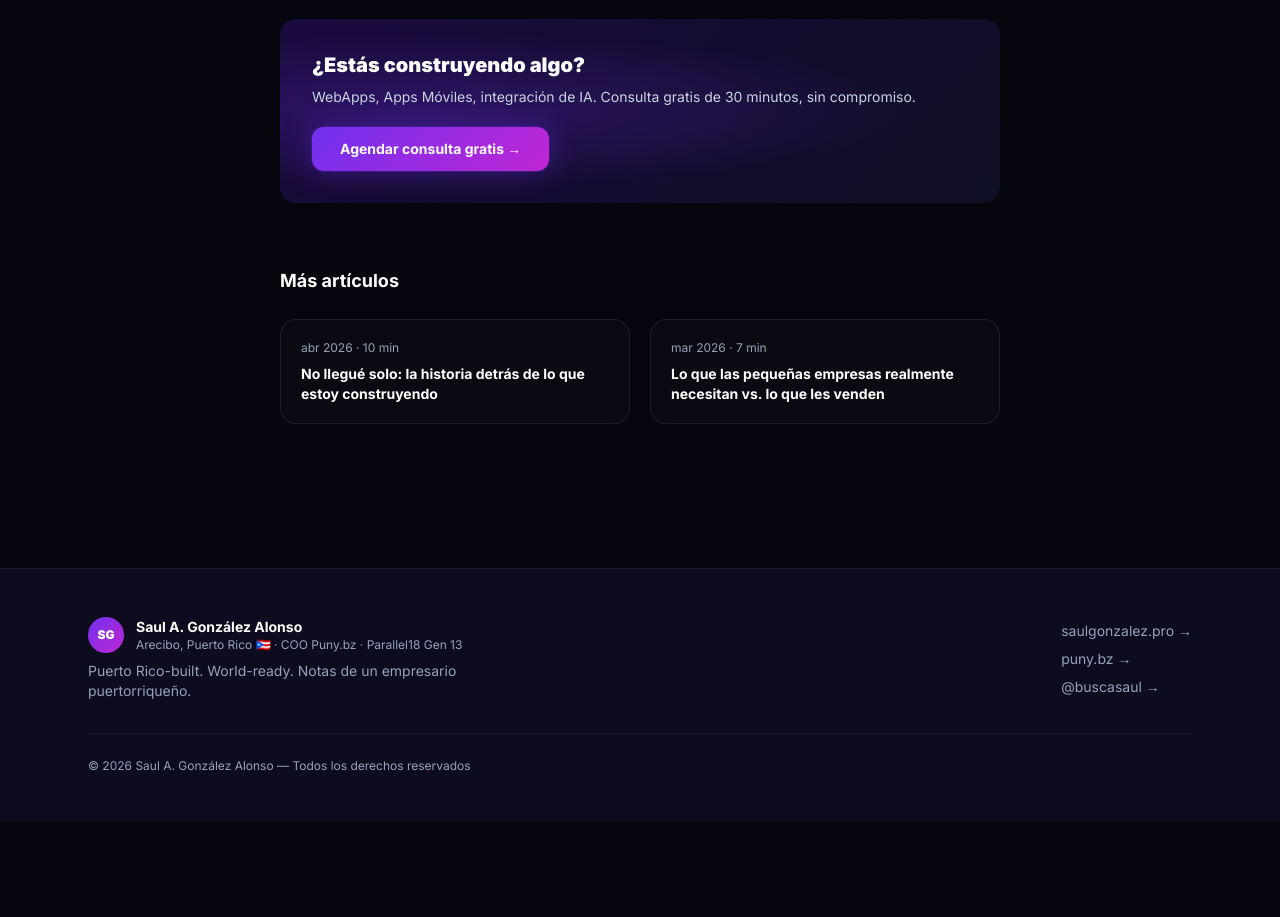
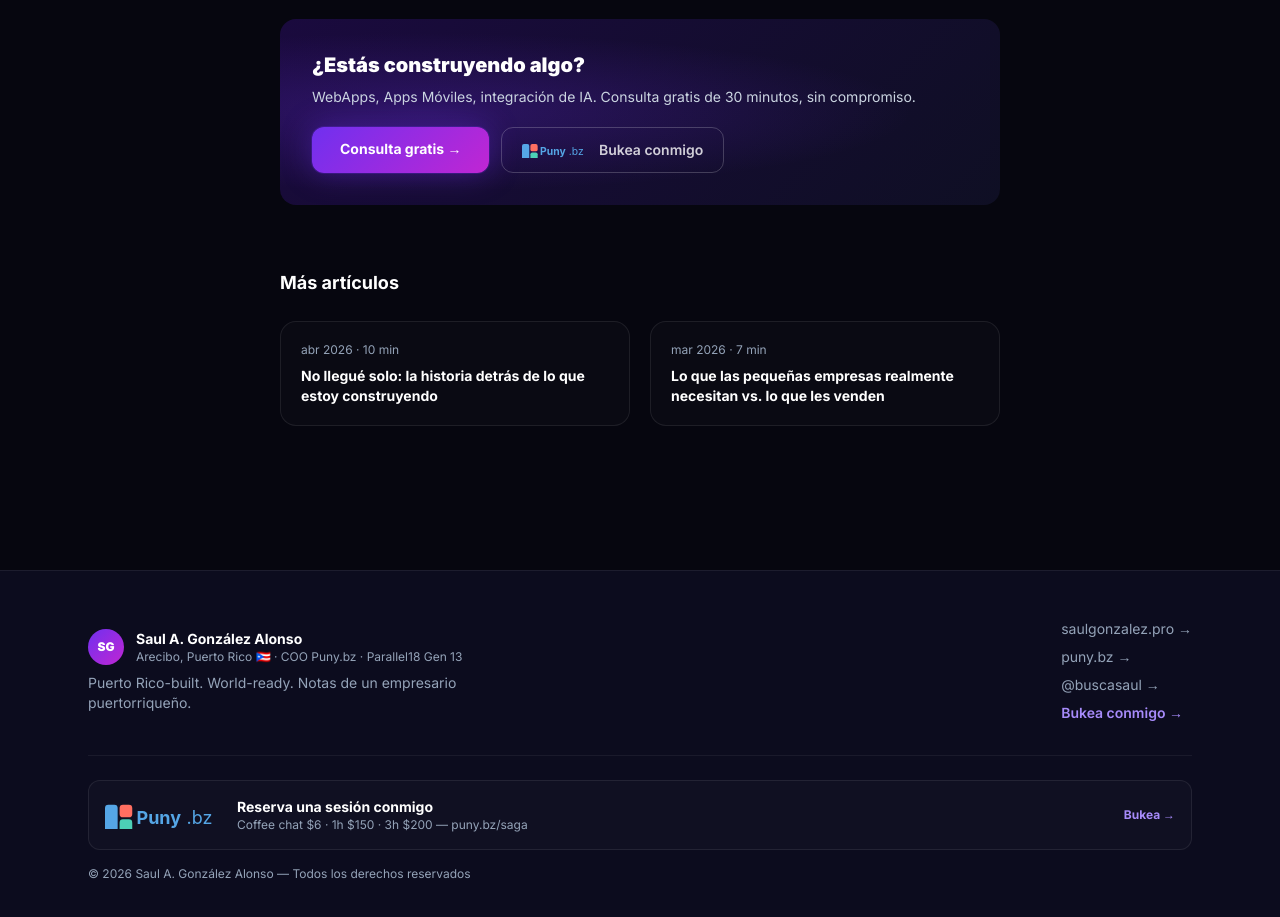
Before and after one commit to Saul-Punybz/saulgonzalez-blog, a Next.js app: page /construyendo-sobre-el-hype in a window 1280 px wide. Shown: the part 5900-6817 px from the top of the page. Before the commit the page ends 6722 px from the top, so only its background shows below. Built offline with nearby package versions, Linux system fonts and the light colour scheme.

Commit message:
Add Puny.bz saga: footer card, post CTA, nav link + logo

```diff
--- a/app/[slug]/page.tsx
+++ b/app/[slug]/page.tsx
@@ -184,10 +184,17 @@ export default function PostPage({ params }: { params: { slug: string } }) {
           <div className="relative px-8 py-8">
             <p className="text-white font-black text-xl mb-2">¿Estás construyendo algo?</p>
             <p className="text-slate-300 text-sm mb-5">WebApps, Apps Móviles, integración de IA. Consulta gratis de 30 minutos, sin compromiso.</p>
-            <a href="https://saulgonzalez.pro/#quiz"
-              className="inline-block btn-gradient btn-glow text-white font-bold px-7 py-3 rounded-xl text-sm">
-              Agendar consulta gratis →
-            </a>
+            <div className="flex flex-wrap gap-3">
+              <a href="https://saulgonzalez.pro/#quiz"
+                className="inline-block btn-gradient btn-glow text-white font-bold px-7 py-3 rounded-xl text-sm">
+                Consulta gratis →
+              </a>
+              <a href="https://puny.bz/saga" target="_blank" rel="noopener noreferrer"
+                className="inline-flex items-center gap-2 border border-white/20 text-white/80 hover:text-white hover:border-white/40 font-semibold px-5 py-3 rounded-xl text-sm transition-all">
+                <img src="/puny-logo.svg" alt="Puny.bz" className="h-4 w-auto" />
+                Bukea conmigo
+              </a>
+            </div>
           </div>
         </div>
 
--- a/app/layout.tsx
+++ b/app/layout.tsx
@@ -79,9 +79,24 @@ export default function RootLayout({ children }: { children: React.ReactNode })
                   <Link href="https://saulgonzalez.pro" className="text-slate-500 dark:text-slate-400 hover:text-violet-600 dark:hover:text-violet-400 transition-colors">saulgonzalez.pro →</Link>
                   <a href="https://puny.bz" target="_blank" rel="noopener noreferrer" className="text-slate-500 dark:text-slate-400 hover:text-violet-600 dark:hover:text-violet-400 transition-colors">puny.bz →</a>
                   <a href="https://twitter.com/buscasaul" target="_blank" rel="noopener noreferrer" className="text-slate-500 dark:text-slate-400 hover:text-violet-600 dark:hover:text-violet-400 transition-colors">@buscasaul →</a>
+                  <a href="https://puny.bz/saga" target="_blank" rel="noopener noreferrer" className="font-semibold text-violet-600 dark:text-violet-400 hover:text-violet-700 dark:hover:text-violet-300 transition-colors">Bukea conmigo →</a>
                 </div>
               </div>
-              <div className="mt-8 pt-6 border-t border-slate-200 dark:border-white/[0.06] text-xs text-slate-400">
+              {/* Puny.bz booking card */}
+              <div className="mt-8 pt-6 border-t border-slate-200 dark:border-white/[0.06]">
+                <a href="https://puny.bz/saga" target="_blank" rel="noopener noreferrer"
+                  className="flex items-center justify-between gap-4 p-4 rounded-xl border border-slate-200 dark:border-white/[0.08] hover:border-violet-400/40 dark:hover:border-violet-500/30 transition-all group bg-white dark:bg-white/[0.02]">
+                  <div className="flex items-center gap-3">
+                    <img src="/puny-logo.svg" alt="Puny.bz" className="h-7 w-auto flex-shrink-0" />
+                    <div>
+                      <p className="text-sm font-bold text-slate-900 dark:text-white group-hover:text-violet-600 dark:group-hover:text-violet-400 transition-colors">Reserva una sesión conmigo</p>
+                      <p className="text-xs text-slate-400">Coffee chat $6 · 1h $150 · 3h $200 — puny.bz/saga</p>
+                    </div>
+                  </div>
+                  <span className="text-xs font-bold text-violet-600 dark:text-violet-400 whitespace-nowrap">Bukea →</span>
+                </a>
+              </div>
+              <div className="mt-4 text-xs text-slate-400">
                 © {new Date().getFullYear()} Saul A. González Alonso — Todos los derechos reservados
               </div>
             </div>
```
Also changed, not shown: public/puny-logo.png (added), public/puny-logo.svg (added).
